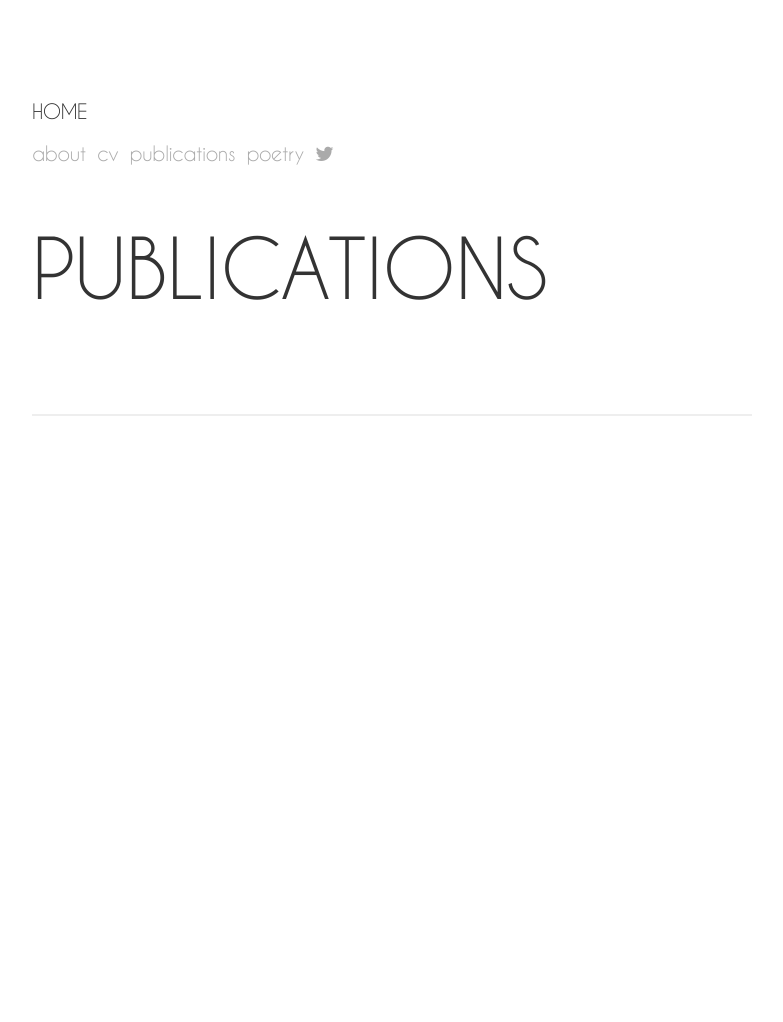
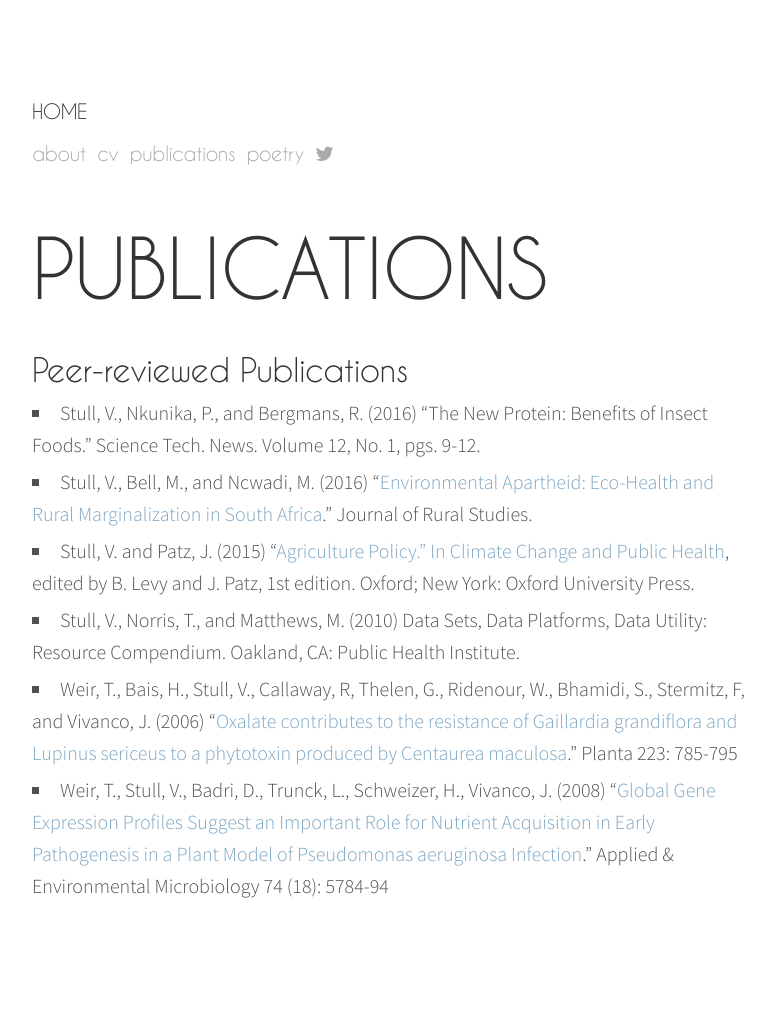
Before and after one commit to valeriestull/valeriestull.github.io, a Jekyll site: the page built from publications.md, in a window 1280 px wide. Shown: the whole page, without its empty margins (248-1031 px from the left). Built offline with Jekyll 4.4.1, drawn with Linux system fonts in a browser that asks for light colours; nearby versions of some CDN libraries; some web fonts are replaced; Markdown is read by kramdown in place of the engine named in the settings; before the commit the page ends 900 px from its top, so only the background shows below that.

Commit message:
Add files via upload

```diff
--- a/publications.md
+++ b/publications.md
@@ -3,7 +3,11 @@ title: PUBLICATIONS
 permalink: /publications/
 ---
 
+## Peer-reviewed Publications
 
-<br>
-
-<hr>
+- Stull, V., Nkunika, P., and Bergmans, R. (2016) “The New Protein: Benefits of Insect Foods.” Science Tech. News. Volume 12, No. 1, pgs. 9-12.
+- Stull, V., Bell, M., and Ncwadi, M. (2016) “<a href="https://www.sciencedirect.com/science/article/pii/S0743016716300572">Environmental Apartheid: Eco-Health and Rural Marginalization in South Africa</a>.” Journal of Rural Studies.
+- Stull, V. and Patz, J. (2015) “<a href="https://global.oup.com/academic/product/climate-change-and-public-health-9780190202453">Agriculture Policy.” In Climate Change and Public Health</a>, edited by B. Levy and J. Patz, 1st edition. Oxford; New York: Oxford University Press.
+- Stull, V., Norris, T., and Matthews, M.  (2010) Data Sets, Data Platforms, Data Utility: Resource Compendium. Oakland, CA: Public Health Institute.
+- Weir, T., Bais, H., Stull, V., Callaway, R, Thelen, G., Ridenour, W., Bhamidi, S., Stermitz, F, and Vivanco, J. (2006) “<a href="https://www.ncbi.nlm.nih.gov/pubmed/16395587">Oxalate contributes to the resistance of Gaillardia grandiflora and Lupinus sericeus to a phytotoxin produced by Centaurea maculosa</a>.” Planta 223: 785-795
+- Weir, T., Stull, V., Badri, D., Trunck, L., Schweizer, H., Vivanco, J. (2008) “<a href="https://www.ncbi.nlm.nih.gov/pmc/articles/PMC2547029/">Global Gene Expression Profiles Suggest an Important Role for Nutrient Acquisition in Early Pathogenesis in a Plant Model of Pseudomonas aeruginosa Infection</a>.” Applied & Environmental Microbiology 74 (18): 5784-94
```
Also changed, not shown: poetry.md (line endings or trailing spaces).
